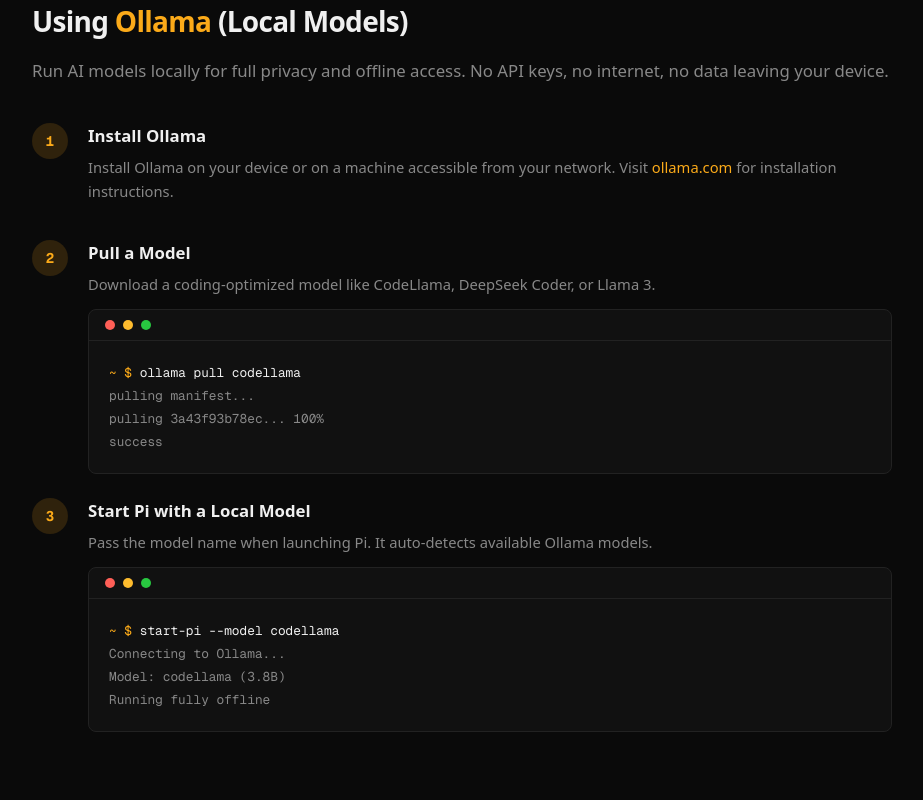
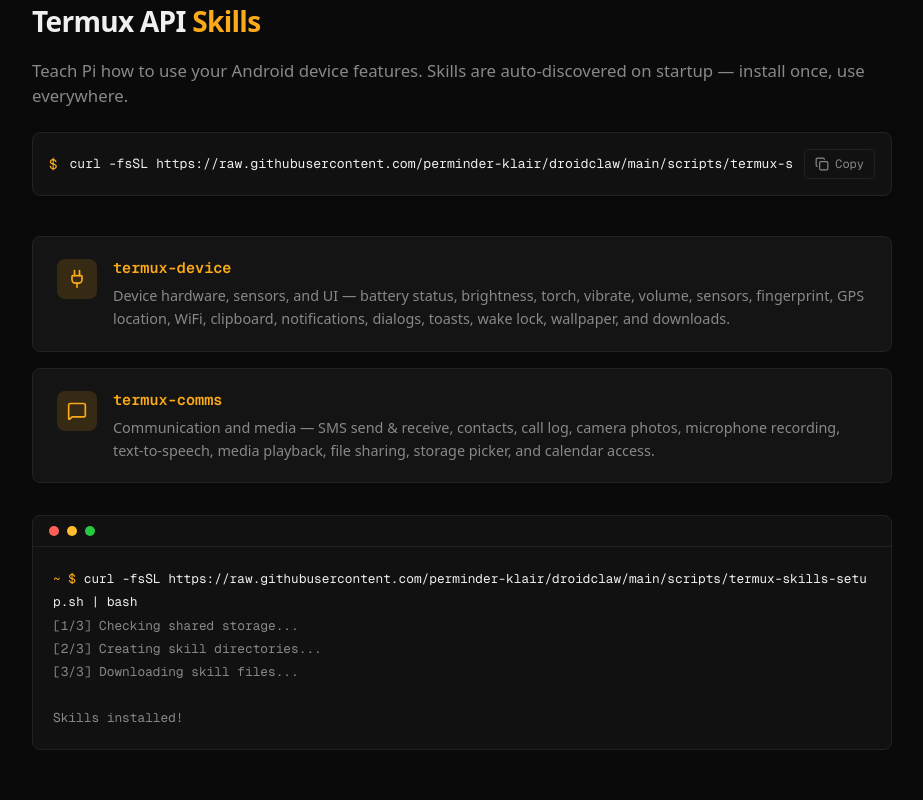
Before and after one commit to perminder-klair/ruuh, a Next.js app in the folder web/: page /docs in a window 1280 px wide. Shown: the part 3420-4220 px from the top of the page, without its empty margins (178-1101 px from the left). Built offline with nearby package versions, Linux system fonts and the light colour scheme.

Commit message:
added skills docs

```diff
--- a/web/app/docs/page.tsx
+++ b/web/app/docs/page.tsx
@@ -12,6 +12,8 @@
   FolderOpen,
   Pencil,
   RefreshCw,
+  Plug,
+  MessageSquare,
 } from "lucide-react";
 import { CopyButton } from "@/components/copy-button";
 import {
@@ -29,6 +31,9 @@
 
 const INSTALL_CMD =
   "curl -fsSL https://raw.githubusercontent.com/perminder-klair/droidclaw/main/scripts/termux-setup.sh | bash";
+
+const SKILLS_CMD =
+  "curl -fsSL https://raw.githubusercontent.com/perminder-klair/droidclaw/main/scripts/termux-skills-setup.sh | bash";
 
 const prerequisites = [
   {
@@ -339,6 +344,91 @@
         </div>
       </section>
 
+      {/* Termux API Skills */}
+      <section className="border-b border-border py-24 px-6">
+        <div className="mx-auto max-w-[860px]">
+          <AnimatedDiv>
+            <h2 className="mb-4 text-[1.75rem] font-bold tracking-tight">
+              Termux API <span className="text-primary">Skills</span>
+            </h2>
+            <p className="mb-6 text-[1.05rem] text-muted-foreground">
+              Teach Pi how to use your Android device features. Skills are
+              auto-discovered on startup — install once, use everywhere.
+            </p>
+          </AnimatedDiv>
+          <AnimatedDiv delay={0.1}>
+            <div className="mb-10 flex flex-col items-start gap-3 rounded-lg border border-border bg-pi-code p-4 shadow-premium-sm md:flex-row md:items-center">
+              <span className="hidden shrink-0 select-none font-mono text-sm text-primary md:block">
+                $
+              </span>
+              <code className="flex-1 overflow-x-auto whitespace-nowrap font-mono text-[0.82rem] text-foreground [scrollbar-width:none] [&::-webkit-scrollbar]:hidden">
+                {SKILLS_CMD}
+              </code>
+              <CopyButton text={SKILLS_CMD} />
+            </div>
+          </AnimatedDiv>
+          <StaggerContainer className="space-y-4">
+            <StaggerItem>
+              <div className="flex items-start gap-4 rounded-lg border border-border bg-card px-6 py-5">
+                <span className="mt-0.5 flex h-10 w-10 flex-shrink-0 items-center justify-center rounded-lg bg-primary/15 text-primary">
+                  <Plug className="size-5" />
+                </span>
+                <div>
+                  <h3 className="mb-1 font-mono text-[0.95rem] font-semibold text-primary">
+                    termux-device
+                  </h3>
+                  <p className="text-[0.9rem] leading-relaxed text-muted-foreground">
+                    Device hardware, sensors, and UI — battery status, brightness,
+                    torch, vibrate, volume, sensors, fingerprint, GPS location, WiFi,
+                    clipboard, notifications, dialogs, toasts, wake lock, wallpaper,
+                    and downloads.
+                  </p>
+                </div>
+              </div>
+            </StaggerItem>
+            <StaggerItem>
+              <div className="flex items-start gap-4 rounded-lg border border-border bg-card px-6 py-5">
+                <span className="mt-0.5 flex h-10 w-10 flex-shrink-0 items-center justify-center rounded-lg bg-primary/15 text-primary">
+                  <MessageSquare className="size-5" />
+                </span>
+                <div>
+                  <h3 className="mb-1 font-mono text-[0.95rem] font-semibold text-primary">
+                    termux-comms
+                  </h3>
+                  <p className="text-[0.9rem] leading-relaxed text-muted-foreground">
+                    Communication and media — SMS send &amp; receive, contacts, call log,
+                    camera photos, microphone recording, text-to-speech, media playback,
+                    file sharing, storage picker, and calendar access.
+                  </p>
+                </div>
+              </div>
+            </StaggerItem>
+          </StaggerContainer>
+          <AnimatedDiv className="mt-8">
+            <div className="overflow-hidden rounded-lg border border-border bg-pi-code">
+              <div className="flex gap-2 border-b border-border px-4 py-2.5">
+                <span className="h-2.5 w-2.5 rounded-full bg-[#ff5f57]" />
+                <span className="h-2.5 w-2.5 rounded-full bg-[#febc2e]" />
+                <span className="h-2.5 w-2.5 rounded-full bg-[#28c840]" />
+              </div>
+              <div className="p-5 font-mono text-[0.8rem] leading-[1.8] text-muted-foreground">
+                <div>
+                  <span className="text-primary">~ $</span>{" "}
+                  <span className="text-foreground break-all">
+                    {SKILLS_CMD}
+                  </span>
+                </div>
+                <div>[1/3] Checking shared storage...</div>
+                <div>[2/3] Creating skill directories...</div>
+                <div>[3/3] Downloading skill files...</div>
+                <div>&nbsp;</div>
+                <div>Skills installed!</div>
+              </div>
+            </div>
+          </AnimatedDiv>
+        </div>
+      </section>
+
       {/* Using Ollama */}
       <section className="border-b border-border py-24 px-6">
         <div className="mx-auto max-w-[860px]">
@@ -471,6 +561,10 @@
                 cmd: "cd ~/pi-agent && pi",
               },
               {
+                label: "Install Termux API skills",
+                cmd: SKILLS_CMD,
+              },
+              {
                 label: "Check battery (Termux API)",
                 cmd: "termux-battery-status",
               },
--- a/web/app/page.tsx
+++ b/web/app/page.tsx
@@ -9,6 +9,8 @@
   Cloud,
   WifiOff,
   Shield,
+  Smartphone,
+  MessageSquare,
 } from "lucide-react";
 import { CopyButton } from "@/components/copy-button";
 import {
@@ -21,6 +23,9 @@
 
 const INSTALL_CMD =
   "curl -fsSL https://raw.githubusercontent.com/perminder-klair/droidclaw/main/scripts/termux-setup.sh | bash";
+
+const SKILLS_CMD =
+  "curl -fsSL https://raw.githubusercontent.com/perminder-klair/droidclaw/main/scripts/termux-skills-setup.sh | bash";
 
 const features = [
   {
@@ -61,9 +66,9 @@
   },
   {
     icon: Plug,
-    title: "Termux API Integration",
+    title: "Termux API Skills",
     description:
-      "Access battery status, sensors, clipboard, and more through symlinked Termux API commands inside the proot environment.",
+      "Pi knows how to use your Android hardware — camera, SMS, sensors, location, notifications, and more via auto-discovered Termux API skills.",
   },
 ];
 
@@ -411,6 +416,70 @@
         </div>
       </section>
 
+      {/* Termux API Skills */}
+      <section className="border-t border-border py-24">
+        <div className="mx-auto max-w-[1100px] px-6">
+          <AnimatedDiv>
+            <h2 className="mb-4 text-[1.75rem] font-bold tracking-tight">
+              Android Device <span className="text-primary">Skills</span>
+            </h2>
+          </AnimatedDiv>
+          <AnimatedSection className="grid items-center gap-12 md:grid-cols-2">
+            <div className="space-y-4">
+              <p className="text-[1.05rem] text-muted-foreground">
+                Pi can interact with your Android hardware through{" "}
+                <strong className="text-foreground">Termux API skills</strong>.
+                Send SMS, take photos, check battery, read sensors, show
+                notifications, record audio, and more — all through natural
+                conversation with your agent.
+              </p>
+              <p className="text-[1.05rem] text-muted-foreground">
+                Skills are auto-discovered when Pi starts. Install them with a
+                single command and Pi immediately knows how to use every Termux
+                API command on your device.
+              </p>
+              <div className="flex flex-col items-start gap-3 rounded-lg border border-border bg-pi-code p-4 shadow-premium-sm md:flex-row md:items-center">
+                <span className="hidden shrink-0 select-none font-mono text-sm text-primary md:block">
+                  $
+                </span>
+                <code className="flex-1 overflow-x-auto whitespace-nowrap font-mono text-[0.82rem] text-foreground [scrollbar-width:none] [&::-webkit-scrollbar]:hidden">
+                  {SKILLS_CMD}
+                </code>
+                <CopyButton text={SKILLS_CMD} />
+              </div>
+            </div>
+            <div className="space-y-4">
+              <div className="rounded-lg border border-border bg-card p-7">
+                <span className="mb-3.5 flex h-10 w-10 items-center justify-center rounded-lg bg-primary/15 text-primary">
+                  <Smartphone className="size-5" />
+                </span>
+                <h3 className="mb-2 text-base font-semibold">
+                  Device &amp; Sensors
+                </h3>
+                <p className="text-[0.9rem] leading-relaxed text-muted-foreground">
+                  Battery status, brightness, torch, vibrate, volume, sensors,
+                  fingerprint, GPS location, WiFi, clipboard, notifications,
+                  dialogs, toasts, wake lock, wallpaper, and downloads.
+                </p>
+              </div>
+              <div className="rounded-lg border border-border bg-card p-7">
+                <span className="mb-3.5 flex h-10 w-10 items-center justify-center rounded-lg bg-primary/15 text-primary">
+                  <MessageSquare className="size-5" />
+                </span>
+                <h3 className="mb-2 text-base font-semibold">
+                  Comms &amp; Media
+                </h3>
+                <p className="text-[0.9rem] leading-relaxed text-muted-foreground">
+                  SMS send &amp; receive, contacts, call log, camera photos,
+                  microphone recording, text-to-speech, media playback, file
+                  sharing, storage picker, and calendar access.
+                </p>
+              </div>
+            </div>
+          </AnimatedSection>
+        </div>
+      </section>
+
       {/* What Gets Installed */}
       <section className="border-t border-border py-24">
         <div className="mx-auto max-w-[1100px] px-6">
```
Also changed, not shown: 1 other file (tests, documents, lock files or other folders).
